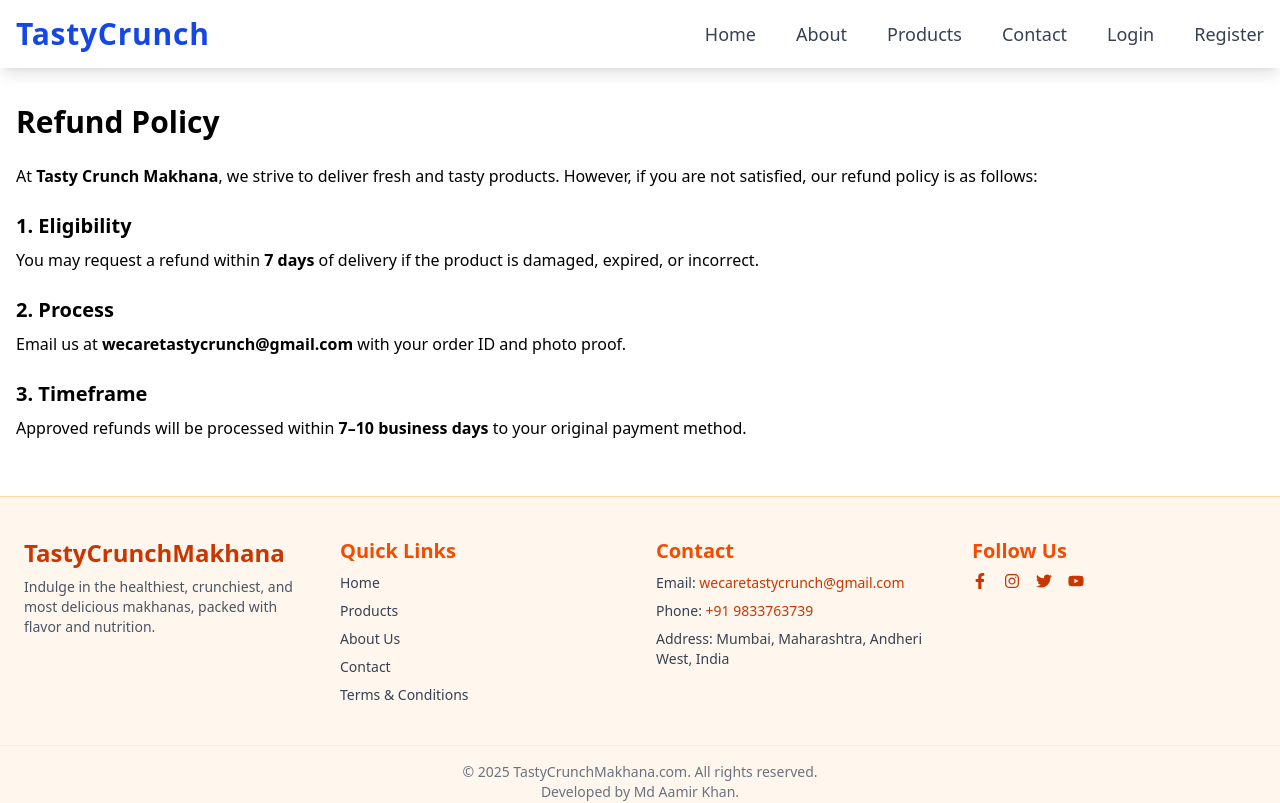
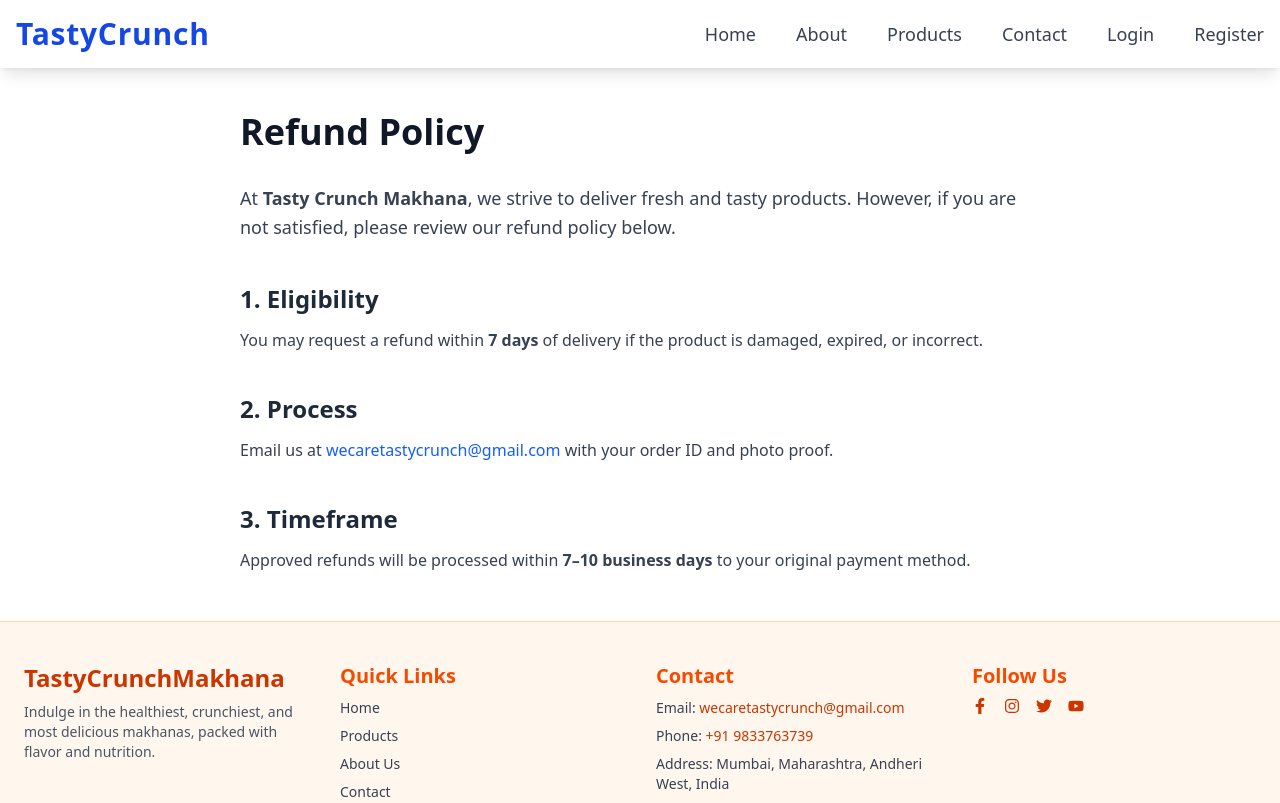
Before and after one commit to Aamirkhan121/Tastytreatsmakhana, a React (Vite) app in the folder frontend/: page /refund-policy in a window 1280 px wide. Shown: the top 803 px of the page. Built offline with nearby package versions, Linux system fonts and the light colour scheme.

Commit message:
Update RefundPolicy.jsx

```diff
--- a/frontend/src/pages/RefundPolicy.jsx
+++ b/frontend/src/pages/RefundPolicy.jsx
@@ -1,29 +1,59 @@
-import React from 'react';
+import React from "react";
 
 const RefundPolicy = () => {
   return (
-    <div className="container mx-auto px-4 py-10">
-      <h1 className="text-3xl font-bold mb-6">Refund Policy</h1>
+    <main className="max-w-4xl mx-auto px-6 py-12 sm:px-8 lg:px-12">
+      <article>
+        <header>
+          <h1 className="text-4xl font-extrabold text-gray-900 mb-8">
+            Refund Policy
+          </h1>
+          <p className="text-lg text-gray-700 leading-relaxed">
+            At <strong>Tasty Crunch Makhana</strong>, we strive to deliver fresh
+            and tasty products. However, if you are not satisfied, please review
+            our refund policy below.
+          </p>
+        </header>
 
-      <p className="mb-4">
-        At <strong>Tasty Crunch Makhana</strong>, we strive to deliver fresh and tasty products. However, if you are not satisfied, our refund policy is as follows:
-      </p>
+        <section className="mt-10">
+          <h2 className="text-2xl font-semibold text-gray-800 mb-3" id="eligibility">
+            1. Eligibility
+          </h2>
+          <p className="text-gray-700 leading-relaxed">
+            You may request a refund within{" "}
+            <strong>7 days</strong> of delivery if the product is damaged,
+            expired, or incorrect.
+          </p>
+        </section>
 
-      <h2 className="text-xl font-semibold mt-6 mb-2">1. Eligibility</h2>
-      <p className="mb-4">
-        You may request a refund within <strong>7 days</strong> of delivery if the product is damaged, expired, or incorrect.
-      </p>
+        <section className="mt-10">
+          <h2 className="text-2xl font-semibold text-gray-800 mb-3" id="process">
+            2. Process
+          </h2>
+          <p className="text-gray-700 leading-relaxed">
+            Email us at{" "}
+            <a
+              href="mailto:wecaretastycrunch@gmail.com"
+              className="text-blue-600 hover:underline"
+              aria-label="Send email to wecaretastycrunch@gmail.com"
+            >
+              wecaretastycrunch@gmail.com
+            </a>{" "}
+            with your order ID and photo proof.
+          </p>
+        </section>
 
-      <h2 className="text-xl font-semibold mt-6 mb-2">2. Process</h2>
-      <p className="mb-4">
-        Email us at <strong>wecaretastycrunch@gmail.com</strong> with your order ID and photo proof.
-      </p>
-
-      <h2 className="text-xl font-semibold mt-6 mb-2">3. Timeframe</h2>
-      <p className="mb-4">
-        Approved refunds will be processed within <strong>7–10 business days</strong> to your original payment method.
-      </p>
-    </div>
+        <section className="mt-10">
+          <h2 className="text-2xl font-semibold text-gray-800 mb-3" id="timeframe">
+            3. Timeframe
+          </h2>
+          <p className="text-gray-700 leading-relaxed">
+            Approved refunds will be processed within{" "}
+            <strong>7–10 business days</strong> to your original payment method.
+          </p>
+        </section>
+      </article>
+    </main>
   );
 };
 
```
